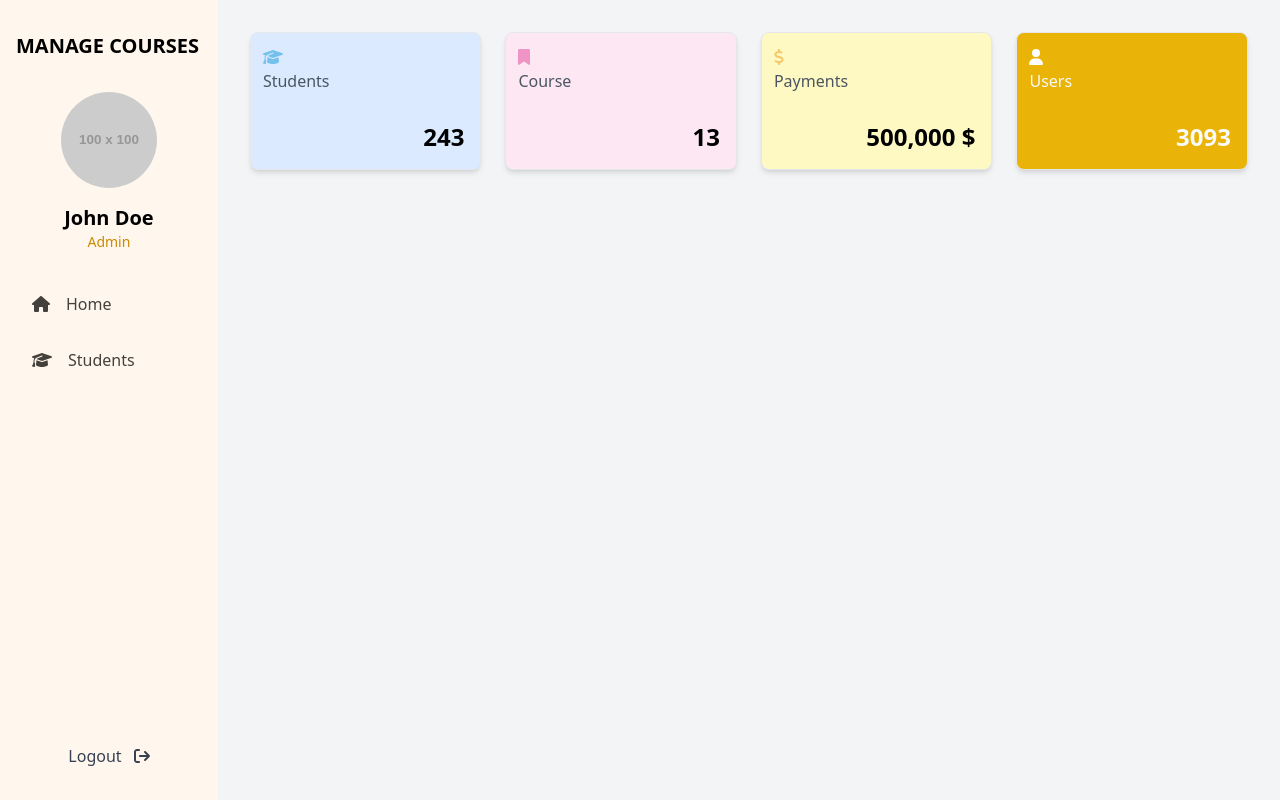
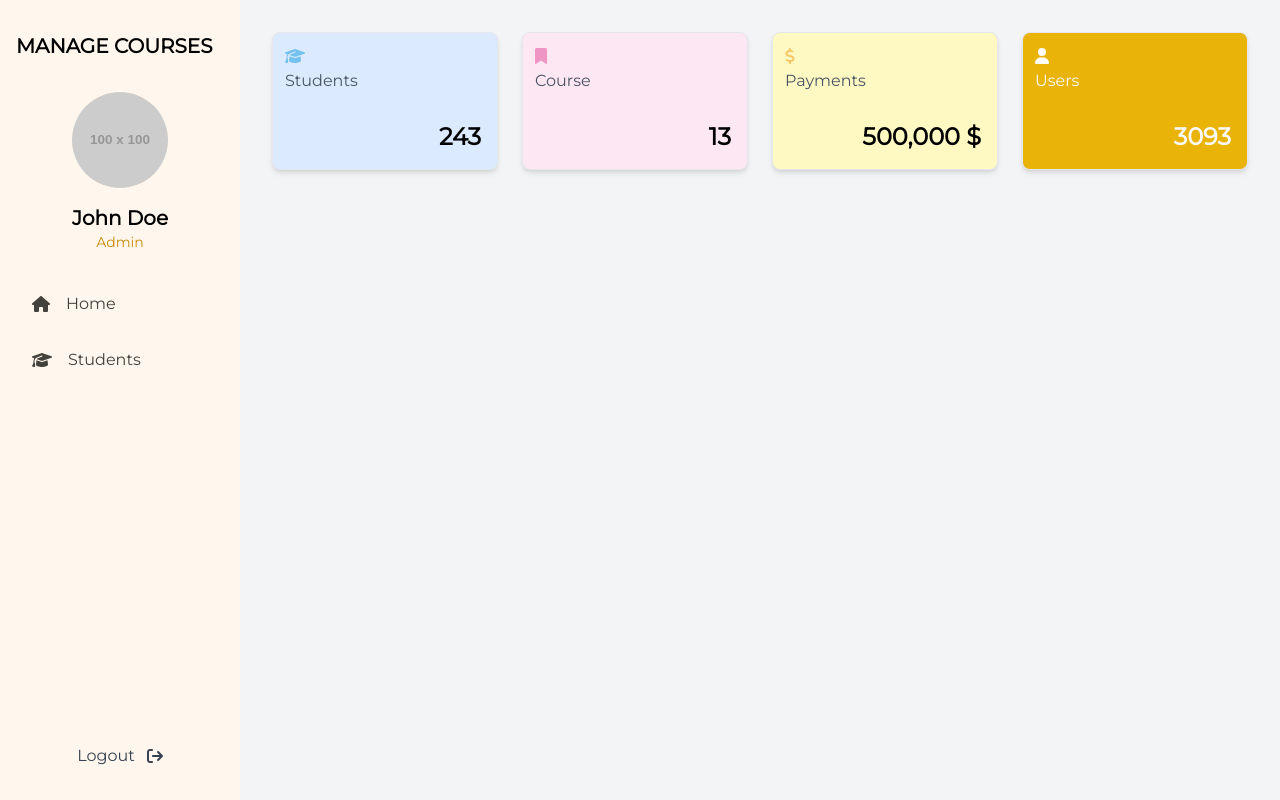
Before and after one commit to AfraGngr/students-case, a Next.js app: page / in a window 1280 px wide. Built offline with nearby package versions, Linux system fonts and the light colour scheme.

Commit message:
refactor: update styling

```diff
--- a/src/app/layout.tsx
+++ b/src/app/layout.tsx
@@ -1,13 +1,10 @@
 import type { Metadata } from "next";
-import { Inter } from "next/font/google";
 import "./globals.css";
 import { Toaster } from "@/components/ui/toaster";
 
-const inter = Inter({ subsets: ["latin"] });
+import { Montserrat } from "next/font/google";
 
-import { Roboto } from "next/font/google";
-
-const roboto = Roboto({
+const montserrat = Montserrat({
   weight: "400",
   subsets: ["latin"],
   display: "swap",
@@ -25,7 +22,7 @@ export default function RootLayout({
 }>) {
   return (
     <html lang="en">
-      <body>
+      <body className={montserrat.className}>
         {children}
         <Toaster />
       </body>
--- a/src/app/login/page.tsx
+++ b/src/app/login/page.tsx
@@ -1,68 +1,77 @@
-'use client'
+"use client";
 
-import { useForm, SubmitHandler } from "react-hook-form"
-import { z } from 'zod'
+import { useForm, SubmitHandler } from "react-hook-form";
+import { z } from "zod";
 import { zodResolver } from "@hookform/resolvers/zod";
-import { redirect } from "next/navigation"
-
+import { useRouter } from "next/navigation";
 
 const SignInSchema = z.object({
-    email : z
-      .string({
-          required_error: 'Email is required'
-      })
-      .email({ message: 'Please enter a valid email'}),
-    password: z
-      .string()
-      .min(8, { message: 'Password must be at least 8 char' })
-})
+  email: z
+    .string({
+      required_error: "Email is required",
+    })
+    .email({ message: "Please enter a valid email" }),
+  password: z.string().min(8, { message: "Password must be at least 8 char" }),
+});
 
-type SignInSchemaType = z.infer<typeof SignInSchema>
+type SignInSchemaType = z.infer<typeof SignInSchema>;
 
-
-export default function LoginPage () {
-   const {
+export default function LoginPage() {
+  const router = useRouter();
+  const {
     register,
     handleSubmit,
-    formState: { errors }
-   } = useForm<SignInSchemaType>({ resolver: zodResolver(SignInSchema)})
+    formState: { errors },
+  } = useForm<SignInSchemaType>({ resolver: zodResolver(SignInSchema) });
 
-   const submitForm: SubmitHandler<SignInSchemaType> = (data) => {
-    console.log(data)
-    redirect('/')
-   }
+  const submitForm: SubmitHandler<SignInSchemaType> = (data) => {
+    console.log(data);
+    router.push("/");
+  };
 
-    return <div className="min-h-screen flex items-center justify-center bg-yellow-300">
+  return (
+    <div className="min-h-screen flex items-center justify-center bg-yellow-300">
       <div className="bg-white p-8 rounded-lg shadow-lg w-full max-w-md">
         <h2 className="text-xl font-bold text-center mb-4">MANAGE COURSES</h2>
-        <p className="text-center text-gray-600 mb-8">Enter your credentials to access your account</p>
+        <p className="text-center text-gray-600 mb-8">
+          Enter your credentials to access your account
+        </p>
         <form onSubmit={handleSubmit(submitForm)}>
           <div className="mb-4">
-            <label htmlFor="email" className="block text-gray-700 font-semibold mb-2">Email</label>
+            <label
+              htmlFor="email"
+              className="block text-gray-700 font-semibold mb-2"
+            >
+              Email
+            </label>
             <input
               type="string"
               id="email"
               placeholder="Enter your email"
               className="w-full px-3 py-2 border rounded-lg focus:outline-none focus:ring-2 focus:ring-yellow-500"
-              {...register('email')}
+              {...register("email")}
             />
-              {
-              errors.email && <span className="text-red-600">{errors.email.message}</span>
-            }
+            {errors.email && (
+              <span className="text-red-600">{errors.email.message}</span>
+            )}
           </div>
           <div className="mb-6">
-            <label htmlFor="password" className="block text-gray-700 font-semibold mb-2">Password</label>
+            <label
+              htmlFor="password"
+              className="block text-gray-700 font-semibold mb-2"
+            >
+              Password
+            </label>
             <input
               type="password"
               id="password"
               placeholder="Enter your password"
               className="w-full px-3 py-2 border rounded-lg focus:outline-none focus:ring-2 focus:ring-yellow-500"
-              {...register('password')}
+              {...register("password")}
             />
-              {
-              errors.password && <span className="text-red-600">{errors.password.message}</span>
-            }
-
+            {errors.password && (
+              <span className="text-red-600">{errors.password.message}</span>
+            )}
           </div>
           <button
             type="submit"
@@ -71,12 +80,17 @@ export default function LoginPage () {
             SIGN IN
           </button>
           <div className="text-center mt-4">
-            <a href="#" >
-              <span className="text-yellow-400 hover:text-yellow-600 transition duration-300">Forgot your password? </span>
-              <span className="text-yellow-600 hover:underline">Reset Password</span>
+            <a href="#">
+              <span className="text-yellow-400 hover:text-yellow-600 transition duration-300">
+                Forgot your password?{" "}
+              </span>
+              <span className="text-yellow-600 hover:underline">
+                Reset Password
+              </span>
             </a>
           </div>
         </form>
       </div>
     </div>
+  );
 }
--- a/src/components/search.tsx
+++ b/src/components/search.tsx
@@ -40,7 +40,7 @@ export default function Search() {
 
   return (
     <div className="w-full flex justify-between items-center">
-      <div>{"Student's Table"}</div>
+      <div className="text-xl font-bold">{"Student's Table"}</div>
       <div className="w-1/3 justify-around flex p-2">
         <Form {...form}>
           <form onSubmit={form.handleSubmit(submitForm)} className="space-y-8">
--- a/src/components/sidebar.tsx
+++ b/src/components/sidebar.tsx
@@ -8,7 +8,7 @@ import Link from "next/link";
 
 export default function Sidebar() {
   return (
-    <div className="flex flex-col bg-orange-50 w-64 h-full py-8 px-4 shadow-lg">
+    <div className="flex flex-col bg-orange-50 w-72 h-full py-8 px-4 shadow-lg">
       <h2 className="text-xl font-bold mb-8">MANAGE COURSES</h2>
       <div className="flex flex-col items-center mb-8">
         <img
--- a/tailwind.config.ts
+++ b/tailwind.config.ts
@@ -18,6 +18,7 @@ const config: Config = {
           extend: {
       fontFamily: {
         sans: ["var(--font-sans)", ...fontFamily.sans],
+        poppins: ["Poppins", "sans-serif"]
       },
     },
 
```
Also changed, not shown: src/app/globals.css (indentation only).
